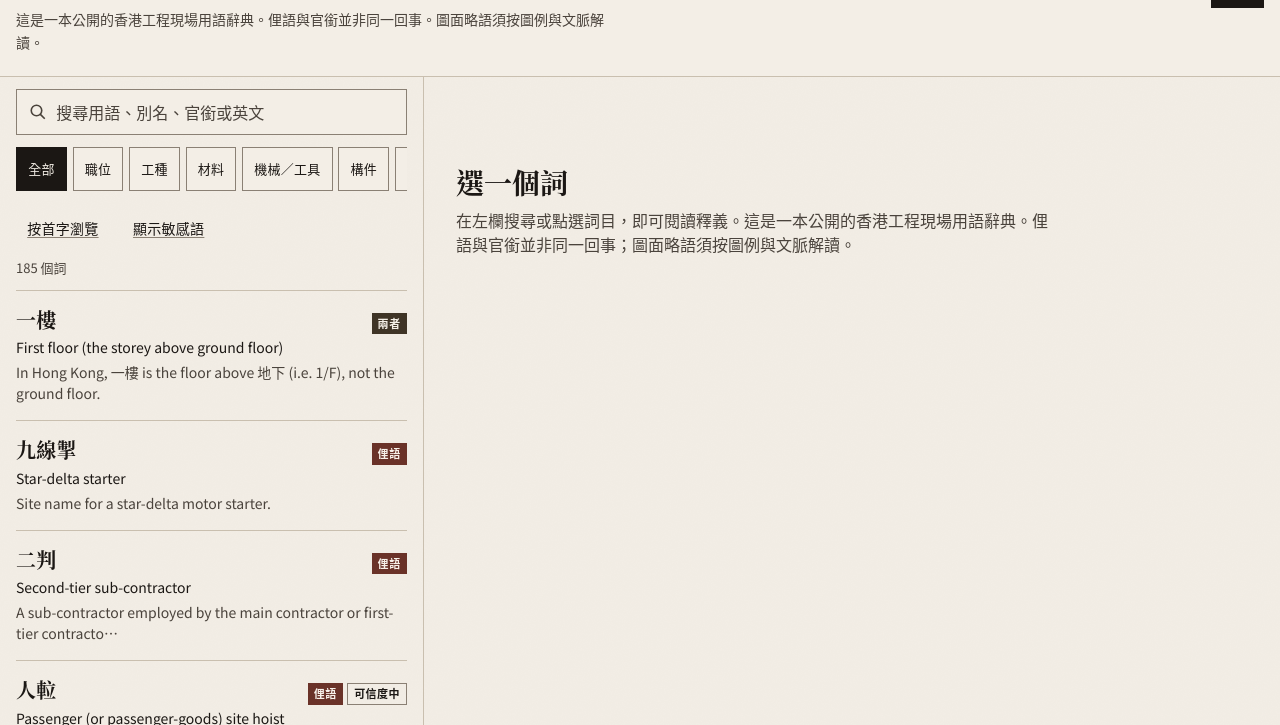
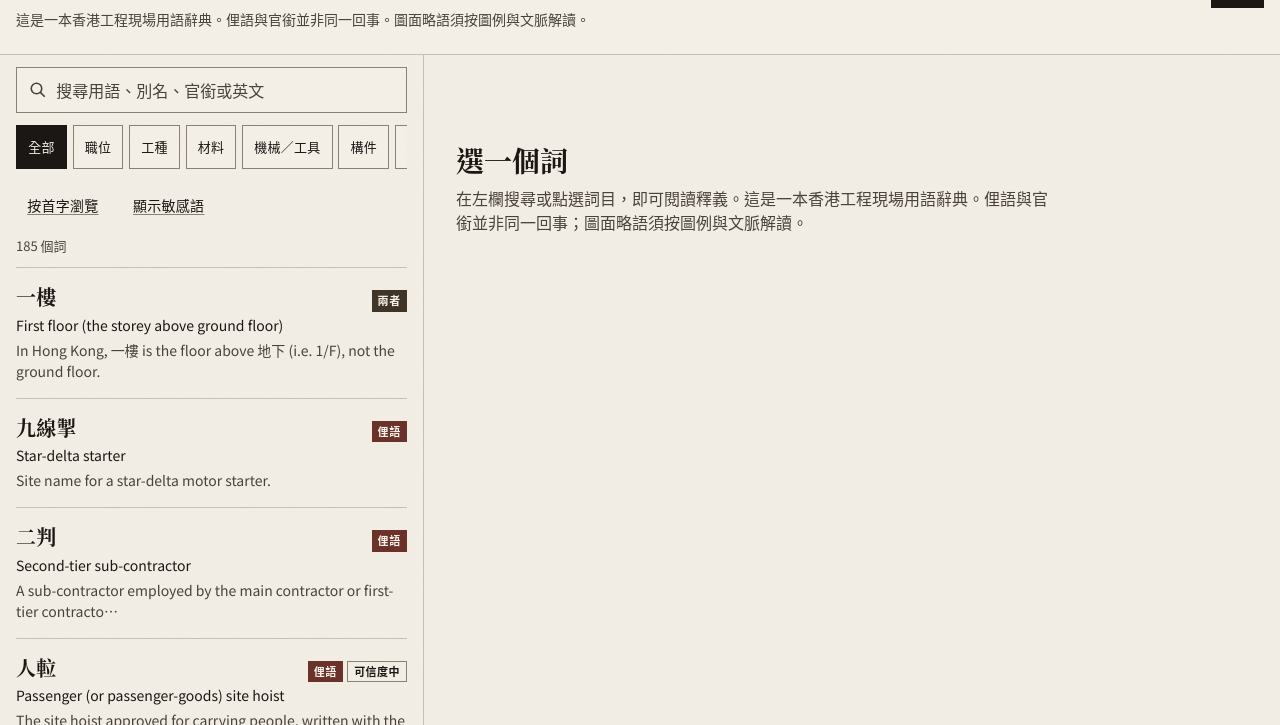
Before and after one commit to justinksw/hk-site-jargon, a plain HTML site: page index.html in a window 1280 px wide. Both pictures are taken after a click on the button "說明". Shown: the part 75-800 px from the top of the page. Drawn offline with Linux system fonts and the light colour scheme.

Commit message:
Drop 公開的 from the about sentence.
Update the 說明 panel, meta description, and empty desktop detail only. Keep the PREVIEW banner.

```diff
--- a/assets/site.js
+++ b/assets/site.js
@@ -354,7 +354,7 @@
   function renderDetail() {
     const term = state.term;
     if (!term || !byTerm.has(term)) {
-      paneDetail.innerHTML = `<div class="detail-idle"><h2>選一個詞</h2><p>在左欄搜尋或點選詞目，即可閱讀釋義。這是一本公開的香港工程現場用語辭典。俚語與官銜並非同一回事；圖面略語須按圖例與文脈解讀。</p></div>`;
+      paneDetail.innerHTML = `<div class="detail-idle"><h2>選一個詞</h2><p>在左欄搜尋或點選詞目，即可閱讀釋義。這是一本香港工程現場用語辭典。俚語與官銜並非同一回事；圖面略語須按圖例與文脈解讀。</p></div>`;
       app.classList.remove("is-detail");
       return;
     }
--- a/index.html
+++ b/index.html
@@ -5,7 +5,7 @@
   <meta name="viewport" content="width=device-width, initial-scale=1, viewport-fit=cover">
   <meta name="color-scheme" content="light">
   <meta name="theme-color" content="#F3EEE6">
-  <meta name="description" content="這是一本公開的香港工程現場用語辭典。俚語與官銜並非同一回事。圖面略語須按圖例與文脈解讀。">
+  <meta name="description" content="這是一本香港工程現場用語辭典。俚語與官銜並非同一回事。圖面略語須按圖例與文脈解讀。">
   <title>香港地盤用語</title>
   <link rel="preconnect" href="https://fonts.googleapis.com">
   <link rel="preconnect" href="https://fonts.gstatic.com" crossorigin>
@@ -23,7 +23,7 @@
           <button type="button" class="text-btn" id="about-btn" aria-expanded="false" aria-controls="about-panel">說明</button>
         </div>
         <div class="about-panel" id="about-panel" hidden>
-          <p>這是一本公開的香港工程現場用語辭典。俚語與官銜並非同一回事。圖面略語須按圖例與文脈解讀。</p>
+          <p>這是一本香港工程現場用語辭典。俚語與官銜並非同一回事。圖面略語須按圖例與文脈解讀。</p>
         </div>
       </div>
     </header>
```
